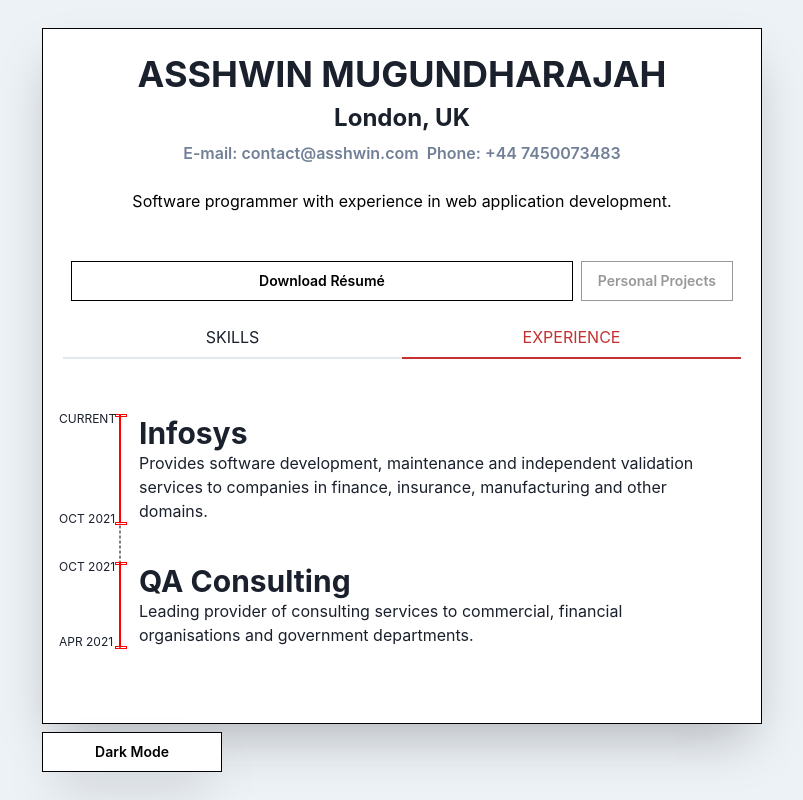
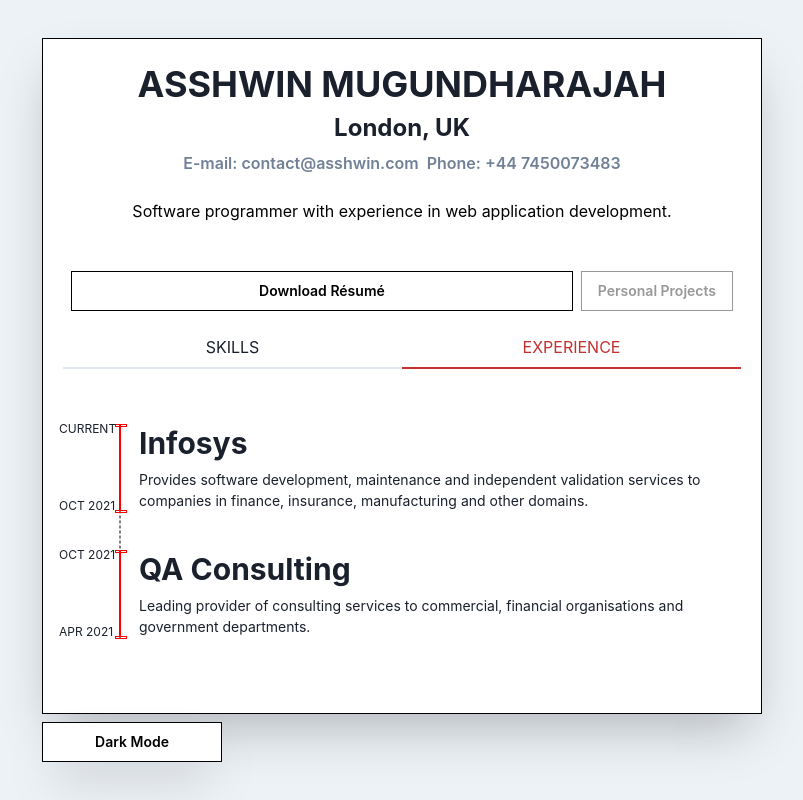
Before and after one commit to ashkl/portfolio, a Next.js app: page / in a window 1280 px wide. Both pictures are taken after a click on the tab "EXPERIENCE". Shown: the whole page, without its empty margins (238-1041 px from the left). Built offline with nearby package versions, Linux system fonts and the light colour scheme.

Commit message:
added some styling

```diff
--- a/Components/Resume/Experience.tsx
+++ b/Components/Resume/Experience.tsx
@@ -21,7 +21,9 @@
                   >
                     {item.title}
                   </Heading>
-                  <Text textAlign={"left"}>{item.desc}</Text>
+                  <Text textAlign={"left"} fontSize={"sm"} pt={2}>
+                    {item.desc}
+                  </Text>
                   <div>
                     <span>{item.date.end}</span>
                     <span>{item.date.start}</span>
```
